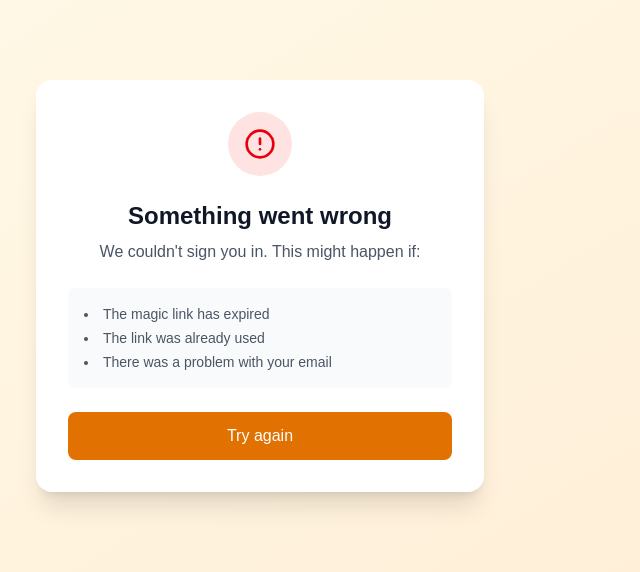
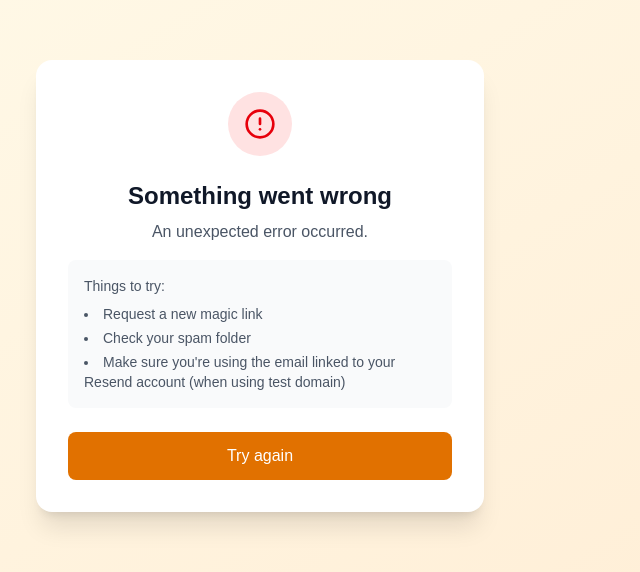
Before and after one commit to milesmeow/our-family-history, a Next.js app: page /login/error in a window 1280 px wide. Shown: the part 114-686 px from the top of the page, without its empty margins (380-1020 px from the left). Built offline with nearby package versions, Linux system fonts and the light colour scheme.

Commit message:
can log in with email need email that you signed up with for resent service

```diff
--- a/src/app/(auth)/login/error/page.tsx
+++ b/src/app/(auth)/login/error/page.tsx
@@ -1,7 +1,25 @@
 import Link from "next/link";
 import { AlertCircle } from "lucide-react";
 
-export default function AuthErrorPage() {
+// NextAuth error codes and their user-friendly messages
+const errorMessages: Record<string, string> = {
+  Configuration: "There's an issue with the server configuration.",
+  AccessDenied: "You don't have permission to sign in.",
+  Verification: "The magic link has expired or was already used.",
+  Default: "An unexpected error occurred.",
+  EmailSignin: "There was a problem sending the magic link email. This often happens when using Resend's test domain (onboarding@resend.dev) with an email that isn't the Resend account owner.",
+  EmailCreateAccount: "Could not create account with this email.",
+};
+
+export default async function AuthErrorPage({
+  searchParams,
+}: {
+  searchParams: Promise<{ error?: string }>;
+}) {
+  const params = await searchParams;
+  const errorCode = params.error || "Default";
+  const errorMessage = errorMessages[errorCode] || errorMessages.Default;
+
   return (
     <div className="min-h-screen flex items-center justify-center bg-gradient-to-br from-amber-50 to-orange-100">
       <div className="max-w-md w-full mx-4">
@@ -15,16 +33,24 @@ export default function AuthErrorPage() {
           <h1 className="text-2xl font-bold text-gray-900 mb-2">
             Something went wrong
           </h1>
-          <p className="text-gray-600 mb-6">
-            We couldn't sign you in. This might happen if:
+          <p className="text-gray-600 mb-4">
+            {errorMessage}
           </p>
 
-          {/* Reasons */}
+          {/* Error code for debugging */}
+          {errorCode !== "Default" && (
+            <p className="text-xs text-gray-400 mb-4">
+              Error code: {errorCode}
+            </p>
+          )}
+
+          {/* Suggestions */}
           <div className="bg-gray-50 rounded-lg p-4 text-left text-sm text-gray-600 mb-6">
+            <p className="font-medium mb-2">Things to try:</p>
             <ul className="list-disc list-inside space-y-1">
-              <li>The magic link has expired</li>
-              <li>The link was already used</li>
-              <li>There was a problem with your email</li>
+              <li>Request a new magic link</li>
+              <li>Check your spam folder</li>
+              <li>Make sure you're using the email linked to your Resend account (when using test domain)</li>
             </ul>
           </div>
 
--- a/src/lib/auth.ts
+++ b/src/lib/auth.ts
@@ -5,6 +5,7 @@ import { prisma } from "./prisma";
 
 export const { handlers, signIn, signOut, auth } = NextAuth({
   adapter: PrismaAdapter(prisma),
+  debug: process.env.NODE_ENV === "development",
 
   providers: [
     Resend({
```
